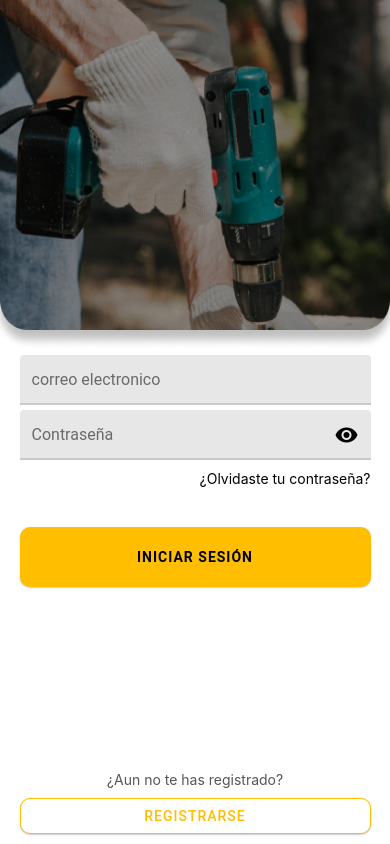
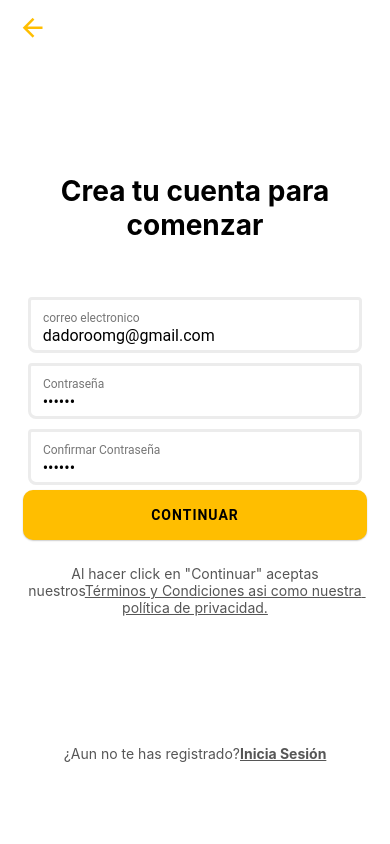
Before and after one commit to dadoAce/app-react, a React Native app: screen / in a window 390 px wide. Built offline with nearby package versions, Linux system fonts and the light colour scheme.

Commit message:
Hasta aqui se puede registrar

```diff
--- a/App.js
+++ b/App.js
@@ -4,8 +4,8 @@ import { NavigationContainer } from '@react-navigation/native';
 import { createNativeStackNavigator } from '@react-navigation/native-stack';
 import Login from './screen/login/login';
 import Dashboard from './screen/dashboard/dashboard';
-import signup from './screen/signup/signup';
-import getstarted from './screen/getstarted/getstarted';
+import Signup from './screen/signup/signup';
+import Getstarted from './screen/getstarted/Getstarted';
 import Registro from './screen/registro/Registro';
 import Signup_complet from './screen/signup_complet/Signup_complet';
 import enter_code from './screen/enter_code/enter_code';
@@ -17,12 +17,13 @@ export default function App() {
 
     <NavigationContainer>
 
-      <Stack.Navigator initialRouteName='Login' screenOptions={{ headerShown: false }}>
-        <Stack.Screen name="Enter_code" component={enter_code}  />
-        <Stack.Screen name="Login" component={Login}  />
-        <Stack.Screen name="Signup" component={signup}  />
-        <Stack.Screen name="Dashboard" component={Dashboard}  />
-        <Stack.Screen name="Registro" component={Registro}  />
+      <Stack.Navigator initialRouteName='Signup' screenOptions={{ headerShown: false }}>
+        <Stack.Screen name="Enter_code" component={enter_code} />
+        <Stack.Screen name="Login" component={Login} />
+        <Stack.Screen name="Signup" component={Signup} />
+        <Stack.Screen name="Dashboard" component={Dashboard} />
+        <Stack.Screen name="Registro" component={Registro} />
+        <Stack.Screen name="Getstarted" component={Getstarted} />
       </Stack.Navigator>
     </NavigationContainer>
 
--- a/screen/getstarted/getstarted.js
+++ b/screen/getstarted/getstarted.js
@@ -3,40 +3,45 @@ import { Button } from 'react-native-paper';
 import * as React from 'react';
 import { Appbar } from 'react-native-paper';
 import { styles_basepantallas } from '../../styles/EstilosP';
+import { styles_base } from '../../styles/estilosGeneral';
+import * as valores from '../../styles/valoresBase'
 
 
 
 
-export default function getstarted ({ navigation }) {
+export default function Getstarted({ route, navigation, ...props }) {
+    let datos = route.params.datos;
+    //let datos = "";
+    return (
+
+        <>
+            <Appbar.Header style={styles_base.menusSuperior}  >
+                <Appbar.BackAction onPress={() => { navigation.navigate("Signup") }} color={valores.yellow} size={valores.backSize} />
+            </Appbar.Header>
+            <View style={styles_basepantallas.container}>
+                <ScrollView>
 
 
-    return (
-
-        <View style={styles_basepantallas.container}>
-            <ScrollView>
-            <Appbar.Header style={{ backgroundColor: '#fff', elevation:0}}>
-
-                <Appbar.BackAction onPress={() => { }} color="#ffd700" size={45}/>
-
-
-            </Appbar.Header>
-
-            <View style={{ flex:8, height: "100%", justifyContent: "100%",
-                           padding: "5%",display: "100%"}}>
+                    <View style={{
+                        flex: 8, height: "100%", justifyContent: "100%",
+                        padding: "5%", display: "100%"
+                    }}>
 
                         <Text
-                   style={{ color: '#000', marginBottom:10 , width: "100%",
-                   fontWeight:700, fontSize: 28, fontStyle: 'normal',fontWeight: 'bold'}}>
-
+                            style={{
+                                color: '#000', marginBottom: 10, width: "100%",
+                                fontWeight: 700, fontSize: 28, fontStyle: 'normal', fontWeight: 'bold'
+                            }}>
                             Cuentanos mas de tu negocio
 
                         </Text>
                         <Text
-                    style={{ color: '##707070',
-                             marginBottom:20,
+                            style={{
+                                color: '##707070',
+                                marginBottom: 20,
                                 textAlign: "left", width: "100%",
-                             fontWeight:400, fontSize: 13,
-                             alignItems: "center" ,
+                                fontWeight: 400, fontSize: 13,
+                                alignItems: "center",
                                 width: "100%", height: 51, flex: "center"
 
                             }}>
@@ -47,29 +52,31 @@ export default function getstarted ({ navigation }) {
                         </Text>
 
 
-                    <View style={{ height: "100%", justifyContent: "center",
-                          alignItems: "center", width: "100%"}}>
+                        <View style={{
+                            height: "100%", justifyContent: "center",
+                            alignItems: "center", width: "100%"
+                        }}>
                             <ImageBackground>
                                 <Image
-                            style={{ width: 319, height: 285, textAlign:"center"}}
+                                    style={{ width: 319, height: 285, textAlign: "center" }}
                                     source={require("./../../assets/getstarted.png")}
 
                                 />
                             </ImageBackground>
                         </View>
-               <View style={{flex:2, height: "100%", justifyContent: "center", paddingTop:"5%", paddingBottom:"5%"}}>
+                        <View style={{ flex: 2, height: "100%", justifyContent: "center", paddingTop: "5%", paddingBottom: "5%" }}>
                             <Button
                                 touchableOpacity
                                 marginBottom="5"
-                    alignItems= 'center'
+                                alignItems='center'
                                 mode="contained"
-                    onPress={() => navigation.navigate("Dashboard")}
+                                onPress={() => navigation.navigate("Registro", { "datos": datos })}
                                 style={styles_basepantallas.boton_comenzar}>
-                    <Text style={{ fontStyle: 'normal', width:"105", height:"24" }}>
+                                <Text style={{ fontStyle: 'normal', width: "105", height: "24" }}>
                                 </Text>
                                 <Text
                                     style={styles_basepantallas.btn_texnegro}>
-                        Comenzar
+                                    Comenzard
                                 </Text>
 
                             </Button>
@@ -79,6 +86,7 @@ export default function getstarted ({ navigation }) {
 
                 </ScrollView>
             </View>
+        </>
 
 
     );
--- a/screen/login/login.js
+++ b/screen/login/login.js
@@ -72,7 +72,7 @@ export default function Login({ navigation }) {
                     </Text>
                     <Button
                         touchableOpacity
-                        mode="contained" onPress={() => navigation.navigate("Registro")} color="yellow"
+                        mode="contained" onPress={() => navigation.navigate("Signup")} color="yellow"
                         style={{
                             marginBottom: 10, backgroundColor: 'white',
                             borderRadius: 10,
--- a/screen/registro/Registro.js
+++ b/screen/registro/Registro.js
@@ -9,19 +9,21 @@ import { styles_base } from '../../styles/estilosGeneral';
 import * as valores from '../../styles/valoresBase'
 import { listaIndustria } from './listaIndustria';
 import { listaEstados } from './listaEstados';
+import { registro } from './registro_api';
 
 
 
-export default function Registro({ navigation }) {
+export default function Registro({ route, navigation, ...props }) {
 
+  console.log(route)
+  let correo = route.params.datos.correo;
+  let pass = route.params.datos.password;
   const [paso, setPaso] = useState(1);
-
-  const [nombre, setNombre] = useState("");
-  const [apellido, setApellido] = useState("")
-  const [company, setCompany] = useState("")
+  const [nombre, setNombre] = useState("Alfonso");
+  const [apellido, setApellido] = useState("Acevedo")
+  const [company, setCompany] = useState("dadoroom")
   const [industria, setIndustria] = useState("");
   const [Ubicacion, setUbicacion] = useState("");
-  const [text11, setText11] = useState("");
 
   const inputNombre = (text) => {
     setNombre(text);
@@ -51,29 +53,9 @@ export default function Registro({ navigation }) {
 
     </ProgressBar>
   }
-
-  const ComponenterSuperior = () => {
-    if (paso == 1) {
-      return "Información basica de ti y tu negocio";
-    } else
-      if (paso == 2) {
-        return "¿En que industria trabajas?";
-      } else
-        if (paso == 3) {
-          return "¿En que estado te ubicas?";
-
-        } else
-          if (paso == 4) {
-            return "¿En que estado te ubicas?";
-
-          }
-
-  }
-
-
   const back = () => {
     if (paso == 1) {
-
+      navigation.navigate("Getstarted")
     } else
       if (paso == 2) {
         setPaso(1)
@@ -102,8 +84,16 @@ export default function Registro({ navigation }) {
 
         } else
           if (paso == 4) {
-
-
+            let datos = {
+              "nombre": nombre,
+              "apellido": apellido,
+              "compania": company,
+              "industria": industria,
+              "Ubicacion": Ubicacion,
+              "correo": correo,
+              "pass": pass
+            }
+            registro(datos)
           }
   }
 
@@ -239,6 +229,12 @@ export default function Registro({ navigation }) {
             <>
               <TextInput
                 disabled
+                label="Correo"
+                underlineColor='transparent'
+                value={correo}
+                style={[styles_base.inputRegistro]} />
+              <TextInput
+                disabled
                 label="Nombre"
                 underlineColor='transparent'
                 value={nombre}
--- a/screen/registro/registro_api.js
+++ b/screen/registro/registro_api.js
@@ -1,27 +1,28 @@
+export const registro = (datos) => {
+    console.log({datos})
+    var url = 'https://www.dadoroom.com/maistro/Usuario/registrar';
+    var data = {
+        "correo": datos.correo,
+        "password": datos.pass,
+        "rol": datos.rol,
+        "nombre": datos.nombre,
+        "apellido": datos.apellido,
+        "compania": datos.compania,
+        "industria": datos.industria,
+        "estado": datos.Ubicacion,
+        "industria": datos.industria
+    };
 
-
-async function _getSucursales(datos) {
-
-
-    try {
-
-        let api = 'https://api.dev.ancona.iikno.com/Sucursales?USUARIO='
-            + usuario.NombreUsuario
-            + '&TOKEN=' + usuario.Token;
-
-        var resp = await fetch(api);
-        var response = await resp.json();
-        return response;
-
-    } catch (error) {
-        console.log(error)
-        return false;
-
-    }
-    return [];
-
+    console.log({ data })
+    fetch(url, {
+        method: 'POST', // or 'PUT'
+        body: JSON.stringify(data), // data can be `string` or {object}!
+        headers: {
+            'Content-Type': 'application/json'
+        }
+    }).then(res => {
+        console.log(res.json())
+    })
+        .catch(error => console.error('Error:', error))
+        .then(response => console.log('Success:', response));
 }
-export { _getSucursales };
-/***
- *
- */
--- a/screen/signup/signup.js
+++ b/screen/signup/signup.js
@@ -2,59 +2,57 @@ import { ImageBackground, Text, View, Image, Linking, ScrollView } from 'react-n
 import { Button } from 'react-native-paper';
 import { TextInput, Title, Headline } from 'react-native-paper';
 import { useState } from 'react';
-import { styles_base, colores } from '../../styles/estilosGeneral';
 import * as React from 'react';
 import { Appbar } from 'react-native-paper';
 import { styles_basepantallas } from '../../styles/EstilosP';
+import { styles_base } from '../../styles/estilosGeneral';
+import * as valores from '../../styles/valoresBase'
 
 
 
 
 
 export default function Signup({ navigation }) {
-    const [text, setText] = useState("");
-    const [text2, setText2] = useState("");
-    const [text3, setText3] = useState("");
+    const [correo, setCorreo] = useState("dadoroomg@gmail.com");
+    const [passWord, setPassWord] = useState("123456")
+    const [passWordC, setPassWordC] = useState("123456")
+    const [error, setError] = useState(false)
 
+    const verificar = () => {
+
+        if (passWord == passWordC) {
+
+            let datos = {
+                "correo": correo,
+                "password": passWord,
+            }
+            navigation.navigate("Getstarted", {"datos":datos})
+        } else {
+            setError(true)
+        }
+    }
     return (
 
+        <>
+            <Appbar.Header style={styles_base.menusSuperior}  >
+                <Appbar.BackAction onPress={() => { navigation.navigate("Login") }} color={valores.yellow} size={valores.backSize} />
+            </Appbar.Header>
             <View style={styles_basepantallas.container}>
-            <Appbar.Header style={{ backgroundColor: '#fff', elevation: 0 }}>
-
-                <Appbar.BackAction
-                    onPress={() => navigation.navigate("Login")}
-                    color="#ffd700" size={45} />
-
-            </Appbar.Header>
-
-
                 <View style={{ flex: 3, height: "100%", justifyContent: "flex-end" }}>
-
-
                     <Text
                         style={{
                             color: '#000', marginBottom: 50, textAlign: "center", width: "100%",
                             fontWeight: 700, fontSize: 28, alignItems: "center", fontStyle: 'normal', fontWeight: 'bold'
                         }}>
-
                         Crea tu cuenta para comenzar
-
-
                     </Text>
-
-
                 </View>
-
-
-
                 <View style={[styles_basepantallas.margenLateralBase, { flex: 7 }]}>
-
-
                     <TextInput
                         label="correo electronico"
                         underlineColor='transparent'
-                    value={text}
-                    onChangeText={text => setText(text)}
+                        value={correo}
+                        onChangeText={text => setCorreo(text)}
                         style={{
                             marginTop: 5, height: 50, marginBottom: 15, backgroundColor: "E5E5E5", margin: 5,
                             borderWidth: 3, borderColor: "#ECECEC", borderRadius: 8, elevation: 0, shadowOpacity: 0, shadowRadius: 0, shadowOffset: 0,
@@ -66,8 +64,8 @@ export default function Signup({ navigation }) {
                     <TextInput
                         label="Contraseña"
                         underlineColor='transparent'
-                    value={text2}
-                    onChangeText={text2 => setText2(text2)}
+                        value={passWord}
+                        onChangeText={text2 => setPassWord(text2)}
                         style={{
                             marginTop: 5, height: 50, marginBottom: 15, backgroundColor: "E5E5E5", margin: 5,
                             borderWidth: 3, borderColor: "#ECECEC", borderRadius: 8, elevation: 0, shadowOpacity: 0, shadowRadius: 0, shadowOffset: 0,
@@ -80,8 +78,8 @@ export default function Signup({ navigation }) {
                     <TextInput
                         label="Confirmar Contraseña"
                         underlineColor='transparent'
-                    value={text3}
-                    onChangeText={text3 => setText3(text3)}
+                        value={passWordC}
+                        onChangeText={text3 => setPassWordC(text3)}
                         style={{
                             marginTop: 5, height: 50, marginBottom: 25, backgroundColor: "E5E5E5", margin: 5,
                             borderWidth: 3, borderColor: "#ECECEC", borderRadius: 8, elevation: 0, shadowOpacity: 0, shadowRadius: 0, shadowOffset: 0,
@@ -95,9 +93,9 @@ export default function Signup({ navigation }) {
                     <Button
                         touchableOpacity
                         mode="contained"
-                    onPress={() => navigation.navigate("enter_code")}
+                        onPress={() => verificar()}
                         style={styles_basepantallas.boton_continuar} >
-                    <Text style={{  fontStyle: 'normal', width: "105", height: "24" }}>  </Text>
+                        <Text style={{ fontStyle: 'normal', width: "105", height: "24" }}>  </Text>
                         <Text
                             style={styles_basepantallas.btn_texnegro}>
                             Continuar
@@ -135,5 +133,6 @@ export default function Signup({ navigation }) {
                     </View>
                 </View>
             </View>
+        </>
     );
 }
```
Lines whose indentation alone changed are shown as unchanged.
